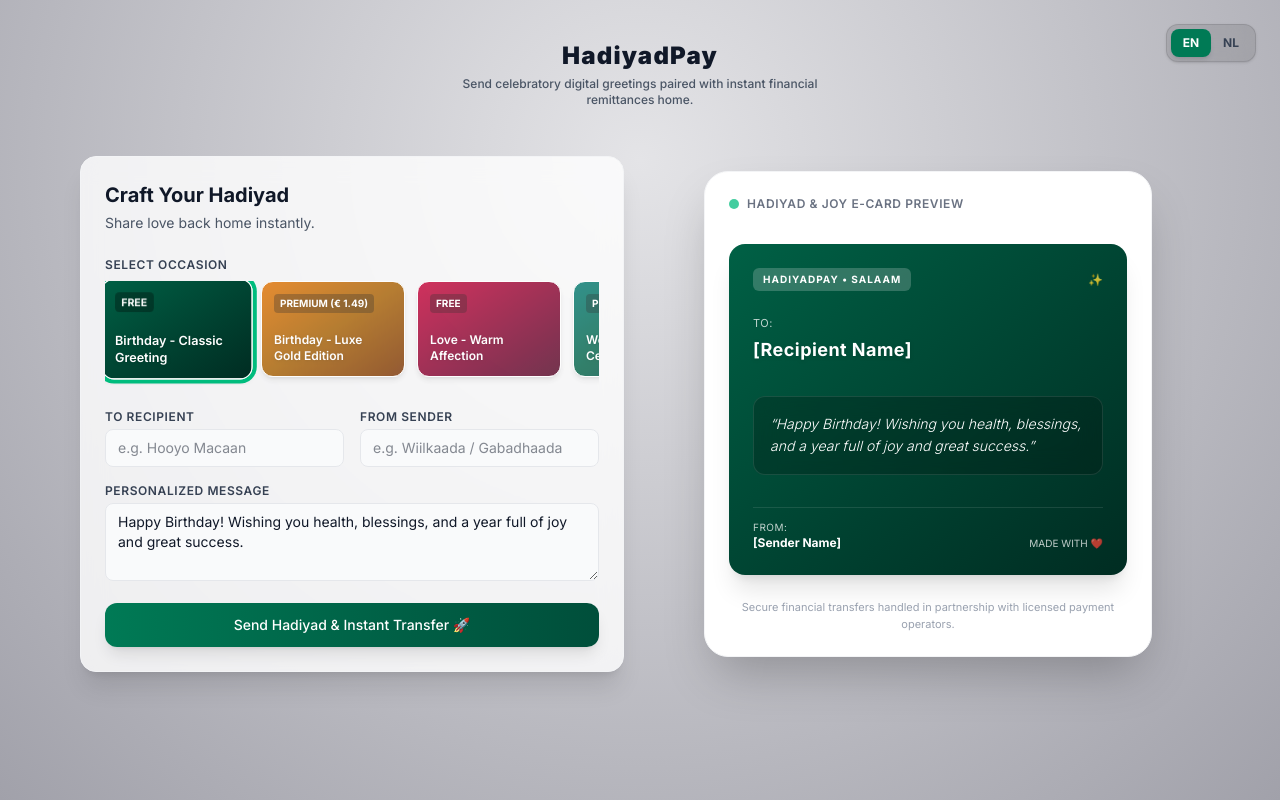
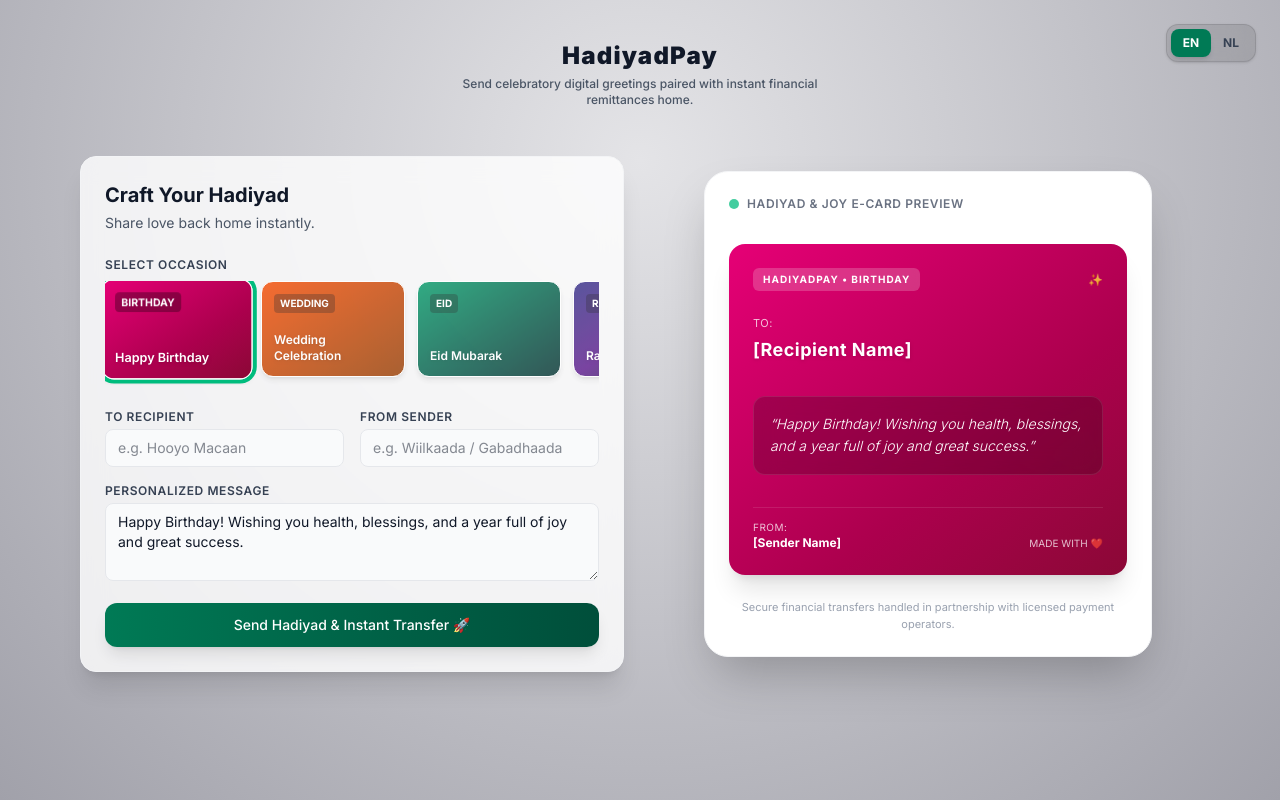
Before and after one commit to hrmadenITFLOWZ/hadiyadpay, a Next.js app: page / in a window 1280 px wide. Built offline with nearby package versions, Linux system fonts and the light colour scheme.

Commit message:
Uitgebreid assortiment en Somalische teksten hersteld

```diff
--- a/src/app/api/create-checkout-session/route.ts
+++ b/src/app/api/create-checkout-session/route.ts
@@ -0,0 +1,46 @@
+// src/app/api/create-checkout-session/route.ts
+import { NextResponse } from 'next/server';
+import Stripe from 'stripe';
+
+const stripe = new Stripe(process.env.STRIPE_SECRET_KEY || 'dummy_key', {
+  apiVersion: '2026-08-28.acacia' as any,
+});
+
+export async function POST(req: Request) {
+  try {
+    const body = await req.json();
+    const { cardTitle, cardPrice, transferAmount, recipientPhone, provider } = body;
+
+    const totalAmountInCents = Math.round((transferAmount + cardPrice) * 100);
+
+    // Maak een Stripe Checkout Sessie aan
+    const session = await stripe.checkout.sessions.create({
+      payment_method_types: ['ideal', 'card'],
+      line_items: [
+        {
+          price_data: {
+            currency: 'eur',
+            product_data: {
+              name: `Hadiyad: ${cardTitle} + $${transferAmount} gift`,
+            },
+            unit_amount: totalAmountInCents,
+          },
+          quantity: 1,
+        },
+      ],
+      mode: 'payment',
+      success_url: `${req.headers.get('origin')}/success?session_id={CHECKOUT_SESSION_ID}`,
+      cancel_url: `${req.headers.get('origin')}/cancel`,
+      metadata: {
+        recipientPhone,
+        transferAmount: transferAmount.toString(),
+        provider,
+      },
+    });
+
+    return NextResponse.json({ url: session.url });
+  } catch (error: any) {
+    console.error('Stripe Error:', error);
+    return NextResponse.json({ error: error.message }, { status: 500 });
+  }
+}
--- a/src/app/components/CardBuilder.tsx
+++ b/src/app/components/CardBuilder.tsx
@@ -1,6 +1,6 @@
 'use client';
 
-import React, { useState } from 'react';
+import React, { useState, useEffect } from 'react';
 import { cardOptions, CardOption } from '../data/cardOptions';
 
 interface CardBuilderProps {
@@ -12,10 +12,13 @@ export default function CardBuilder({ currentLanguage }: CardBuilderProps) {
   const [recipientName, setRecipientName] = useState('');
   const [senderName, setSenderName] = useState('');
   const [message, setMessage] = useState(
-    currentLanguage === 'nl'
-      ? 'Dhalasho Wacan! 🌸 Waxaan kuu rajeynaysaa caafimaad, barako, iyo sannad ay ka buuxaan farxad iyo guul weyn. 💐✨'
-      : 'Happy Birthday! Wishing you health, blessings, and a year full of joy and great success.'
+    selectedCard.defaultMessage[currentLanguage] || selectedCard.defaultMessage['en']
   );
+
+  // Update het bericht automatisch wanneer je van kaart of taal wisselt
+  useEffect(() => {
+    setMessage(selectedCard.defaultMessage[currentLanguage] || selectedCard.defaultMessage['en']);
+  }, [selectedCard, currentLanguage]);
 
   return (
     <div className="grid grid-cols-1 lg:grid-cols-2 gap-8 w-full max-w-6xl mx-auto p-4">
@@ -37,7 +40,7 @@ export default function CardBuilder({ currentLanguage }: CardBuilderProps) {
           <label className="block text-xs font-semibold text-gray-700 uppercase tracking-wider mb-2">
             {currentLanguage === 'nl' ? 'SELECT OCCASION' : 'SELECT OCCASION'}
           </label>
-          <div className="flex gap-3 overflow-x-auto pb-2">
+          <div className="flex gap-3 overflow-x-auto pb-2 scrollbar-thin scrollbar-thumb-gray-300">
             {cardOptions.map((card) => {
               const isSelected = selectedCard.id === card.id;
               return (
@@ -126,7 +129,7 @@ export default function CardBuilder({ currentLanguage }: CardBuilderProps) {
           <div className={`w-full p-6 rounded-2xl bg-gradient-to-br ${selectedCard.gradient} text-white shadow-xl flex flex-col justify-between flex-grow my-2 transition-all duration-500`}>
             <div className="flex justify-between items-center">
               <span className="text-[10px] tracking-widest uppercase bg-white/20 px-2.5 py-1 rounded-md backdrop-blur-sm font-bold">
-                HADIYADPAY • SALAAM
+                HADIYADPAY • {selectedCard.badge[currentLanguage] || selectedCard.badge['en']}
               </span>
               <span className="text-xs opacity-80">✨</span>
             </div>
--- a/src/app/components/CheckoutModal.tsx
+++ b/src/app/components/CheckoutModal.tsx
@@ -1,4 +1,4 @@
-'type client';
+'use client';
 
 import { useState } from 'react';
 import { Occasion } from '../data/cardOptions';
@@ -32,7 +32,6 @@ export default function CheckoutModal({
 
   if (!isOpen) return null;
 
-  // Gebruik de echte geselecteerde kaart, met een veilige fallback voor noodgevallen
   const safeOccasion = selectedOccasion || {
     title: 'Hadiyad Card',
     bgGradient: 'from-emerald-600 to-teal-700',
@@ -134,7 +133,7 @@ export default function CheckoutModal({
           </div>
         </div>
 
-        {/* Visuele Weergave Geselecteerde Kaart (Nu dynamisch gekoppeld aan safeOccasion) */}
+        {/* Visuele Weergave Geselecteerde Kaart */}
         <div className="mb-6">
           <p className="text-[10px] font-extrabold text-emerald-600 uppercase tracking-widest mb-2">{ct.selectedCard}</p>
           <div className={`w-full rounded-2xl p-5 text-white bg-gradient-to-br ${safeOccasion.bgGradient} shadow-lg relative overflow-hidden`}>
@@ -235,7 +234,7 @@ export default function CheckoutModal({
             type="button"
             disabled={loading}
             onClick={handleCheckout}
-            className="w-full py-4 bg-gradient-to-r from-emerald-600 to-teal-600 hover:from-emerald-700 hover:to-teal-700 text-white font-bold rounded-2xl shadow-xl shadow-emerald-600/20 transition-all transform hover:scale-[1.01] active:scale-[0.99] flex items-center justify-center space-x-2 disabled:opacity-50 cursor-pointer"
+            className={`w-full py-4 bg-gradient-to-br ${safeOccasion.bgGradient} text-white font-bold rounded-2xl shadow-xl transition-all transform hover:scale-[1.01] active:scale-[0.99] flex items-center justify-center space-x-2 disabled:opacity-50 cursor-pointer`}
           >
             <span>{loading ? 'Processing...' : `${ct.payBtn} (€${totalPayable}) 🚀`}</span>
           </button>
--- a/src/app/data/cardOptions.ts
+++ b/src/app/data/cardOptions.ts
@@ -1,85 +1,130 @@
 export interface CardOption {
   id: string;
   title: Record<string, string>;
-  category: 'birthday' | 'love' | 'wedding' | 'religious' | 'congratulations';
+  category: 'birthday' | 'love' | 'wedding' | 'religious' | 'congratulations' | 'family' | 'ramadan' | 'success';
   gradient: string;
   badge: Record<string, string>;
-  isFree: boolean;
-  price?: number;
+  defaultMessage: Record<string, string>;
 }
 
 export const cardOptions: CardOption[] = [
   {
-    id: 'bday-classic',
+    id: 'birthday-1',
     title: {
-      nl: 'Dhalasho - Klassieke Verjaardag',
-      en: 'Birthday - Classic Greeting',
+      nl: 'Dhalasho Wacan - Birthday',
+      en: 'Happy Birthday',
     },
     category: 'birthday',
-    gradient: 'from-emerald-800 to-emerald-950',
+    gradient: 'from-pink-600 to-rose-900',
     badge: {
-      nl: 'GRATIS',
-      en: 'FREE',
+      nl: 'DHALASHO',
+      en: 'BIRTHDAY',
     },
-    isFree: true,
+    defaultMessage: {
+      nl: 'Dhalasho Wacan! 🌸 Waxaan kuu rajeynaysaa caafimaad, barako, iyo sannad ay ka buuxaan farxad iyo guul weyn. 💐✨',
+      en: 'Happy Birthday! Wishing you health, blessings, and a year full of joy and great success.',
+    },
   },
   {
-    id: 'bday-gold-luxe',
+    id: 'wedding-1',
     title: {
-      nl: 'Dhalasho - Luxe Gouden Editie',
-      en: 'Birthday - Luxe Gold Edition',
+      nl: 'Aroos Wacan - Wedding Blessings',
+      en: 'Wedding Celebration',
     },
-    category: 'birthday',
-    gradient: 'from-amber-600 via-yellow-700 to-amber-900',
+    category: 'wedding',
+    gradient: 'from-orange-600 to-amber-800',
     badge: {
-      nl: 'PREMIUM (€ 1,49)',
-      en: 'PREMIUM (€ 1.49)',
+      nl: 'AROOS',
+      en: 'WEDDING',
     },
-    isFree: false,
-    price: 1.49,
+    defaultMessage: {
+      nl: 'Ilaahay ha idinku barakeeyo, hana isu kiin dhowro. Aroos mubarak oo ay ka buuxdo nabad iyo barwaaqo! 💍🕊️',
+      en: 'May Allah bless your union and keep you together. Wishing you a blessed wedding full of peace and prosperity!',
+    },
   },
   {
-    id: 'love-rose',
+    id: 'ciid-1',
     title: {
-      nl: 'Jacayl - Warme Liefde',
-      en: 'Love - Warm Affection',
+      nl: 'Ciid Mubaarak - Eid Celebration',
+      en: 'Eid Mubarak',
     },
-    category: 'love',
-    gradient: 'from-rose-700 to-pink-950',
+    category: 'religious',
+    gradient: 'from-emerald-600 to-teal-950',
     badge: {
-      nl: 'GRATIS',
-      en: 'FREE',
+      nl: 'CIID',
+      en: 'EID',
     },
-    isFree: true,
+    defaultMessage: {
+      nl: 'Ciid Mubaarak! Allah ha naga aqbalo mana wada gaarsiiyo sanad kale oo nabad iyo caafimaad qab ah. 🌙⭐',
+      en: 'Eid Mubarak! May Allah accept our good deeds and bring you endless peace, joy, and health.',
+    },
   },
   {
-    id: 'wedding-aaroos',
+    id: 'ramadan-1',
     title: {
-      nl: 'Aaroos - Koninklijk Huwelijk',
-      en: 'Wedding - Royal Celebration',
+      nl: 'Ramadaan Kariim - Holy Month',
+      en: 'Ramadan Kareem',
     },
-    category: 'wedding',
-    gradient: 'from-teal-700 via-emerald-800 to-cyan-950',
+    category: 'ramadan',
+    gradient: 'from-indigo-900 via-purple-900 to-slate-900',
     badge: {
-      nl: 'PREMIUM (€ 1,49)',
-      en: 'PREMIUM (€ 1.49)',
+      nl: 'RAMADAAN',
+      en: 'RAMADAN',
     },
-    isFree: false,
-    price: 1.49,
+    defaultMessage: {
+      nl: 'Ramadaan Kariim! Bisha barakeysan ee Ramadaan ha idinku soo aado nabad, cafis iyo iimaan buuxa. 🤲🌙',
+      en: 'Ramadan Kareem! May this blessed month bring peace, forgiveness, and immense faith to your household.',
+    },
   },
   {
-    id: 'congrats-emerald',
+    id: 'hooyo-1',
     title: {
-      nl: 'Barako - Voorspoed & Zegen',
-      en: 'Blessings & Success',
+      nl: 'Hooyo Macaan - Mother & Family',
+      en: 'Dearest Mother',
+    },
+    category: 'family',
+    gradient: 'from-red-600 to-pink-900',
+    badge: {
+      nl: 'HOOYO',
+      en: 'MOTHER',
+    },
+    defaultMessage: {
+      nl: 'Hooyo macaaneey, waxaad tahay nolosheena iyo naxariisteena. Ilaahay cimrigaaga ha dheereeyo oo caafimaad ha ku siiyo! ❤️',
+      en: 'Dearest Mother, you are our life and comfort. May Allah grant you long life, health, and endless happiness!',
+    },
+  },
+  {
+    id: 'support-1',
+    title: {
+      nl: 'Taageero - Financial Support',
+      en: 'Support & Remittance',
     },
     category: 'congratulations',
-    gradient: 'from-emerald-600 via-teal-700 to-green-900',
+    gradient: 'from-purple-600 to-indigo-900',
     badge: {
-      nl: 'PREMIUM (€ 1,49)',
-      en: 'PREMIUM (€ 1.49)',
+      nl: 'TAAGEERO',
+      en: 'SUPPORT',
     },
-    isFree: false,
-    price: 1.49,
+    defaultMessage: {
+      nl: 'Waxyar oo jacayl iyo taageero ah oo ka yimid dibadda. Adeer/Eedoow ha idinku anfaco! 💸🤝',
+      en: 'A small token of love and financial support sent from afar. Hope this brings ease and smiles!',
+    },
+  },
+  {
+    id: 'success-1',
+    title: {
+      nl: 'Guul Wacan - Graduation & Success',
+      en: 'Success & Graduation',
+    },
+    category: 'success',
+    gradient: 'from-blue-600 to-cyan-900',
+    badge: {
+      nl: 'GUUL',
+      en: 'SUCCESS',
+    },
+    defaultMessage: {
+      nl: ' Hambalyo! Waxaan kuu rajeynayaa guulo hor leh iyo in dadaalkaaga midhihiisa aad gurato. Aad ayaan kuugu hanweynahay! 🎓🌟',
+      en: 'Congratulations on your milestone! Wishing you continuous success and fulfillment in all your future endeavors.',
+    },
   },
 ];
```
